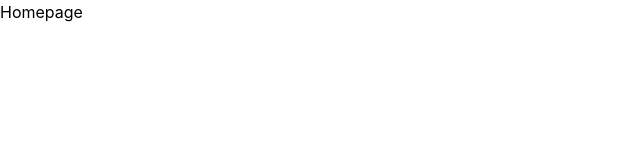
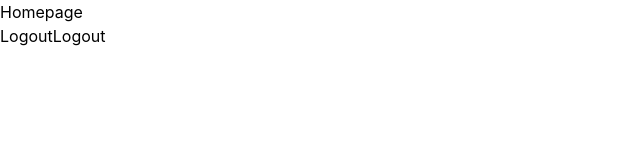
Before and after one commit to M-burak09/tohabit, a React (Create React App) app: page / in a window 1280 px wide. Shown: the top 160 px of the page, without its empty margins (0-640 px from the left). Built offline with nearby package versions, Linux system fonts and the light colour scheme; sample sign-in values are in the browser's storage.

Commit message:
login and logout works with storagesession

```diff
--- a/src/App.js
+++ b/src/App.js
@@ -1,15 +1,15 @@
 import React from "react";
-import { BrowserRouter, Routes, Route } from "react-router-dom";
+import { BrowserRouter, Routes, Route, Navigate } from "react-router-dom";
 
-import Home from "./components/pages/Home.jsx";
-import Login from "./components/pages/Login.jsx";
+import Home from "./pages/Home.jsx";
+import Login from "./pages/Login.jsx";
 
 function App() {
 
   return(
     <BrowserRouter>
       <Routes>
-        <Route path="/" element={<Home/>} />
+        <Route path="/" element={sessionStorage.getItem("current_user") !== null ? (<Home />) : (<Navigate replace to={"/login"} />)} />
         <Route path="/login" element={<Login/>} />
       </Routes>
     </BrowserRouter>
--- /dev/null
+++ b/src/atoms/Button.jsx
@@ -0,0 +1,10 @@
+import React from "react";
+
+const Button = ({onClick, children}) =>{
+
+    return(
+        <button onClick={onClick}>{children}</button>
+    )
+}
+
+export default Button;
--- a/src/components/pages/Home.jsx
+++ /dev/null
@@ -1,9 +0,0 @@
-import React from "react";
-
-function Home(){
-
-    return(
-        <h1>Homepage</h1>
-    )
-}
-export default Home;
--- /dev/null
+++ b/src/molecules/Logout.jsx
@@ -0,0 +1,20 @@
+import React from "react";
+import Button from "../atoms/Button";
+import { useState } from 'react';
+import { useNavigate } from "react-router-dom";
+
+const Logout = () => {
+    const [logoutTriggered, setLogoutTriggered] = useState(false);
+    const navigate = useNavigate();
+
+    let handleLogout = () => {
+        sessionStorage.removeItem("current_user");
+        setLogoutTriggered(true);
+        navigate("/login");
+    }
+    return (
+        <Button onClick={handleLogout}>Logout</Button>
+    )
+}
+
+export default Logout;
--- /dev/null
+++ b/src/pages/Home.jsx
@@ -0,0 +1,24 @@
+import React from "react";
+import Logout from "../molecules/Logout";
+import { useState } from 'react';
+import { useNavigate } from "react-router-dom";
+
+function Home(){
+    const [logoutTriggered, setLogoutTriggered] = useState(false);
+    const navigate = useNavigate();
+
+    let handleLogout = () => {
+        sessionStorage.removeItem("current_user");
+        setLogoutTriggered(true);
+        navigate("/login");
+    }
+
+    return(
+        <div>
+            <h1>Homepage</h1>
+            <Logout></Logout>
+            <button onClick={handleLogout}>Logout</button>
+        </div>
+    )
+}
+export default Home;
--- a/src/components/pages/Login.jsx
+++ b/src/pages/Login.jsx
@@ -1,13 +1,13 @@
 
 import React from "react";
 import { useState } from "react";
+import { useNavigate } from "react-router-dom";
 
 function Login() {
-
-
   const [username, setUsername] = useState("");
   const [password, setPassword] = useState("");
   const [message, setMessage] = useState("");
+  const navigate = useNavigate();
 
   let handleSubmit = async (e) => {
     e.preventDefault();
@@ -22,15 +22,15 @@ function Login() {
           password
         }),
       });
-      //let resJson = await res.json();
-      //console.log(await res.text());
       if (res.status === 200) {
         const data = await res.json();
         if(data.success === true){
-          console.log(data.success);
+          console.log(data.user.id);
+          sessionStorage.setItem("current_user", data.user.id);
+          console.log(sessionStorage.getItem("current_user"));
+          navigate("/");
           setUsername("");
           setPassword("");
-          setMessage("User created successfully");
         } else {
           console.error('Login failed:', data);
           setMessage("Username or password doesn't exist, please try again!");
@@ -64,6 +64,7 @@ function Login() {
         <button onClick={handleSubmit}>Create</button>
 
         <div className="message">{message ? <p>{message}</p> : null}</div>
+        <p>{sessionStorage.getItem("current_user")}</p>
       </form>
     </div>
   );
```
